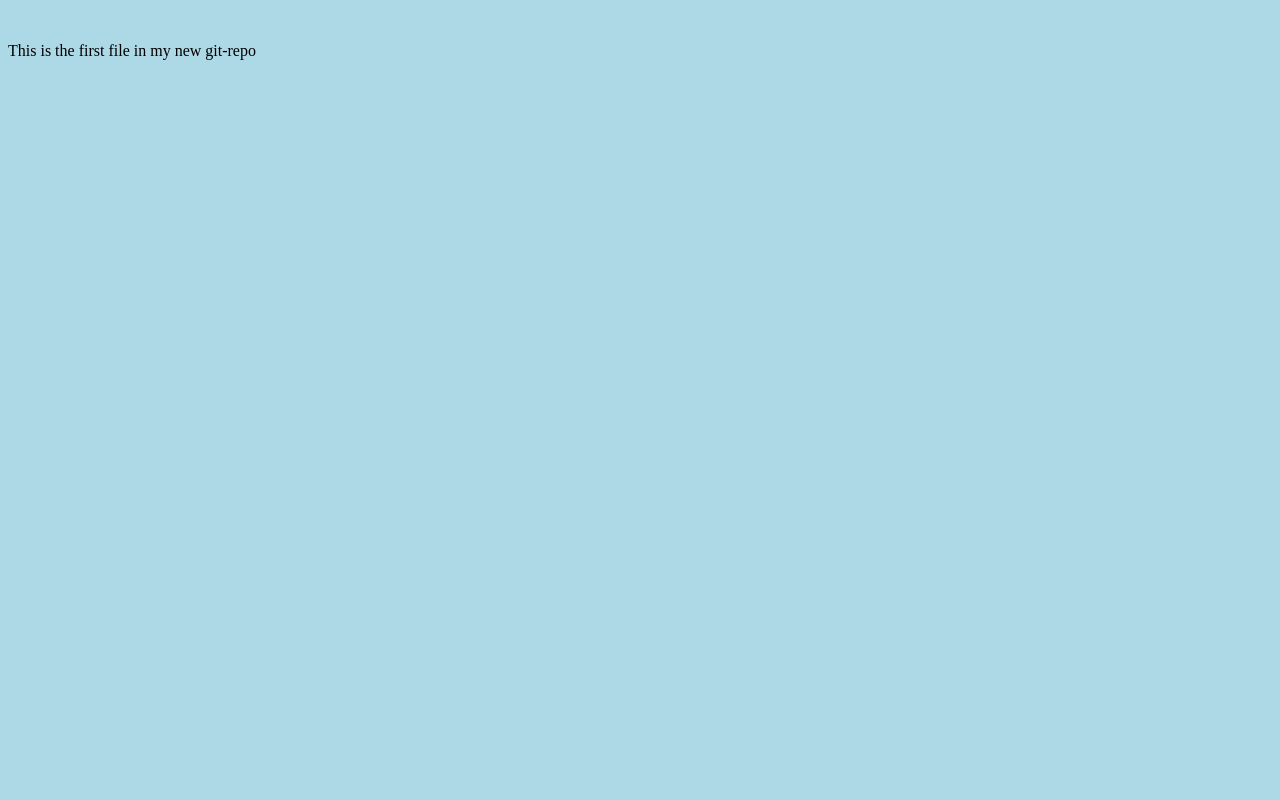
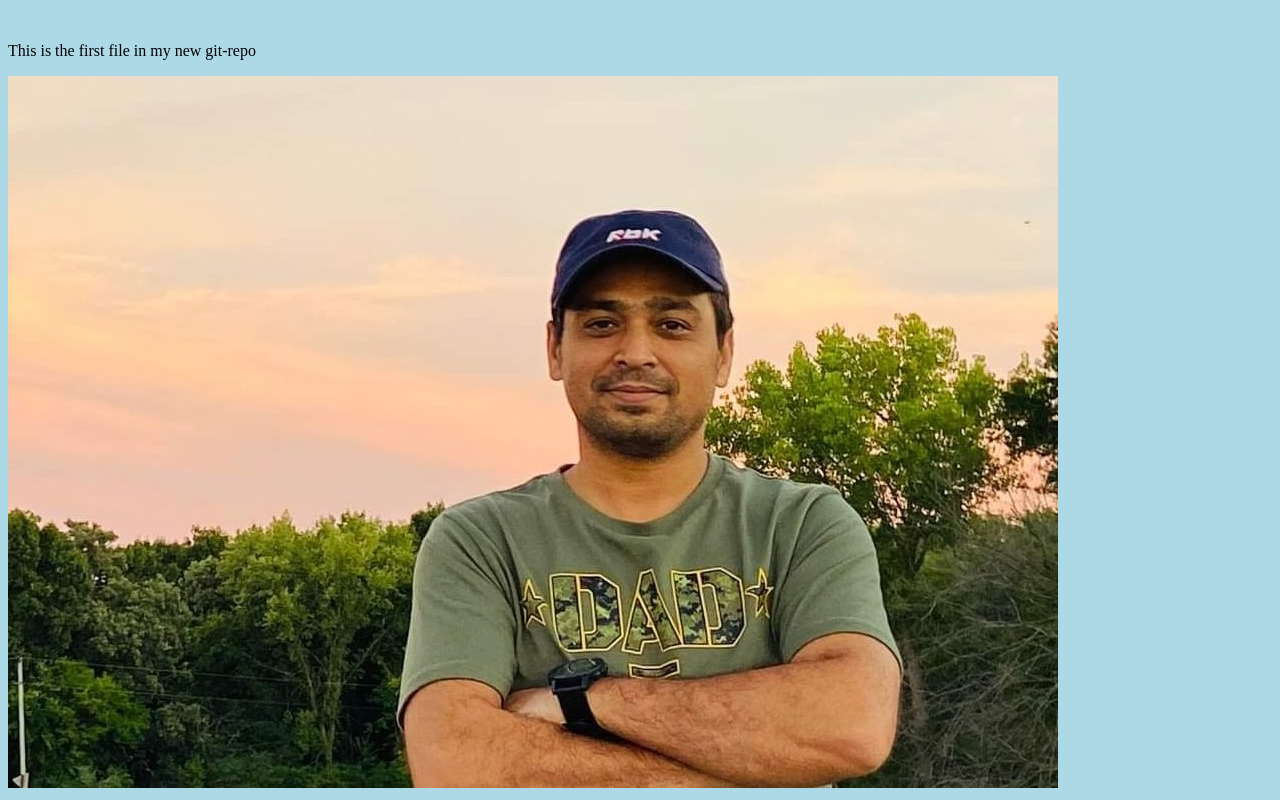
Before and after one commit to tohfatul/hellow-worl, a plain HTML site: page index.html in a window 1280 px wide. Drawn offline with Linux system fonts and the light colour scheme.

Commit message:
added another image

```diff
--- a/index.html
+++ b/index.html
@@ -9,5 +9,6 @@
 <body>
     <img src="" alt="">
     <p>This is the first file in my new git-repo</p>
+    <img src="myPhoto.jpg" alt="Second image">
 </body>
 </html>
```
Also changed, not shown: myPhoto.jpg (added).
